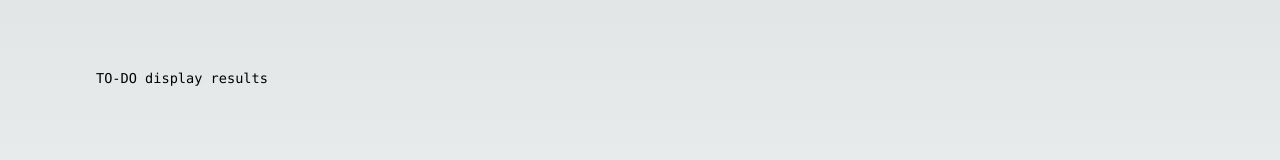
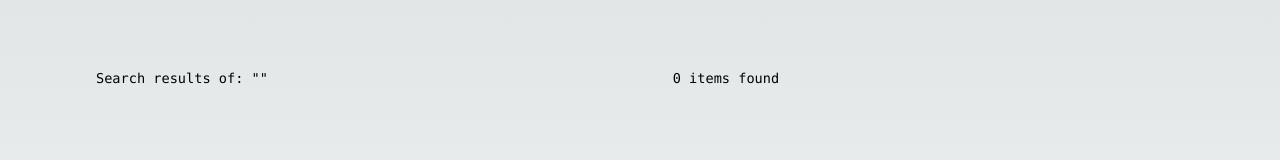
Before and after one commit to jmuthuan/mini-store-app, a Next.js app: page /items in a window 1280 px wide. Shown: the part 357-517 px from the top of the page. Built offline with nearby package versions, Linux system fonts and the light colour scheme.

Commit message:
add search input functionallity, and detail product navigation link

```diff
--- a/app/items/page.jsx
+++ b/app/items/page.jsx
@@ -1,12 +1,50 @@
+'use client'
+import { useEffect, useState } from 'react';
 import styles from '../page.module.css';
-import test from '../../src/data/test-item-detail.json';
+import getData from '@/utils/getData';
+import Item from '../Components/Item';
 
-const ItemList = () =>{
 
-    return(
+const ItemList = () => {
+    const [data, setData] = useState()
+    const [query, setQuery] = useState('')
+
+    useEffect(() => {
+
+        const search = new URLSearchParams(window.location.search)
+        fetchData(search.get('search'));
+        setQuery(search.get('search'));
+    }, [])
+
+    const fetchData = async (query) => {
+        const data = await getData(query)
+        //console.log(data);
+        setData(data)
+    }
+
+
+
+    return (
         <main className={styles.main}>
             <div className={styles.description}>
-                <div>TO-DO display results</div>
+                <p>Search results of: "{query}"</p>
+                <p>{data?.length} items found</p>
+                <section>
+                    {
+                        data && data.map(item => {
+                            return (
+                                <Item
+                                    thumbnail={item.thumbnail}
+                                    title={item.title}
+                                    price={item.price}
+                                    description={item.description}
+                                    rating={item.rating}
+                                    id={item.id}
+                                    key={item.id}/>
+                            )
+                        })
+                    }
+                </section>
 
             </div>
         </main>
--- /dev/null
+++ b/utils/getData.js
@@ -0,0 +1,21 @@
+import jsonTest from '../src/data/products.json'
+
+const getData = async (query)=>{
+
+    return foo(query)
+}
+
+export default getData;
+
+const foo = (query)=>{
+    console.log(query)
+    const data = jsonTest.products.filter( product =>
+        product.title.toLocaleLowerCase().includes(query) ||
+        product.description.toLocaleLowerCase().includes(query) ||
+        product.brand.includes(query) ||
+        product.category.toLocaleLowerCase().includes(query)
+    )
+
+    //console.log(data)
+    return data;
+}
```
Also changed, not shown: app/items/[id]/page.jsx (+21 -3 lines), app/page.js (+12 -0 lines), utils/getDataDetails.js (added, +15 -0 lines), 1 other file (tests, documents, lock files or other folders).
